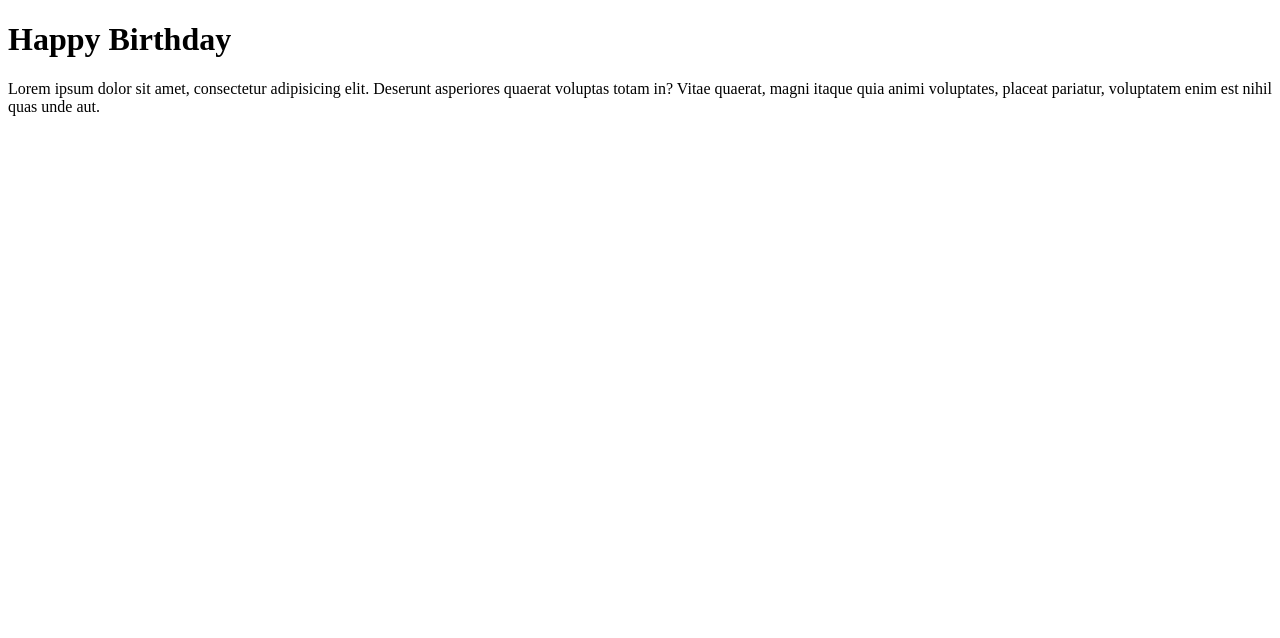
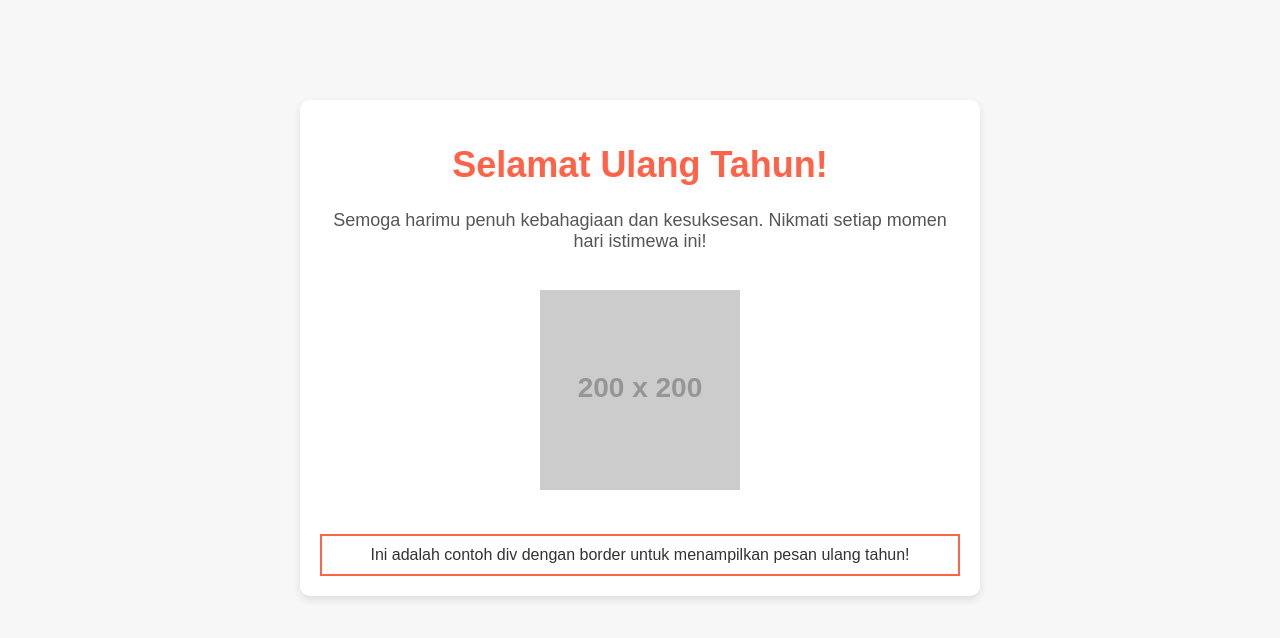
Before and after one commit to azmiazizah18/Assignment-2, a plain HTML site: page index.html in a window 1280 px wide. Drawn offline with Linux system fonts and the light colour scheme; placeholder pictures from the web are drawn by us.

Commit message:
Initial commit: birthday webpage

```diff
--- a/index.html
+++ b/index.html
@@ -3,12 +3,17 @@
 <head>
     <meta charset="UTF-8">
     <meta name="viewport" content="width=device-width, initial-scale=1.0">
-    <title>Document</title>
+    <title>Birthday Greeting</title>
+    <link rel="stylesheet" href="style.css">
 </head>
 <body>
-    <h1>Happy Birthday</h1>
-    <div>
-        <p>Lorem ipsum dolor sit amet, consectetur adipisicing elit. Deserunt asperiores quaerat voluptas totam in? Vitae quaerat, magni itaque quia animi voluptates, placeat pariatur, voluptatem enim est nihil quas unde aut.</p>
+    <div class="birthday-card">
+        <h1>Selamat Ulang Tahun!</h1>
+        <p>Semoga harimu penuh kebahagiaan dan kesuksesan. Nikmati setiap momen hari istimewa ini!</p>
+        <img src="https://via.placeholder.com/200" alt="Birthday Cake">
+        <div class="border-box">
+            Ini adalah contoh div dengan border untuk menampilkan pesan ulang tahun!
+        </div>
     </div>
 </body>
 </html>
--- a/style.css
+++ b/style.css
@@ -0,0 +1,41 @@
+/* CSS untuk style halaman ulang tahun */
+body {
+    font-family: Arial, sans-serif;
+    background-color: #f7f7f7;
+    text-align: center;
+    margin: 0;
+    padding: 0;
+}
+
+.birthday-card {
+    background-color: #fff;
+    padding: 20px;
+    margin: 100px auto;
+    width: 50%;
+    box-shadow: 0 4px 8px rgba(0, 0, 0, 0.1);
+    border-radius: 10px;
+}
+
+h1 {
+    color: #ff6347;
+    font-size: 36px;
+}
+
+p {
+    font-size: 18px;
+    color: #555;
+}
+
+img {
+    margin: 20px 0;
+    width: 200px;
+    height: auto;
+}
+
+.border-box {
+    border: 2px solid #ff6347;
+    padding: 10px;
+    margin-top: 20px;
+    font-size: 16px;
+    color: #333;
+}
```
